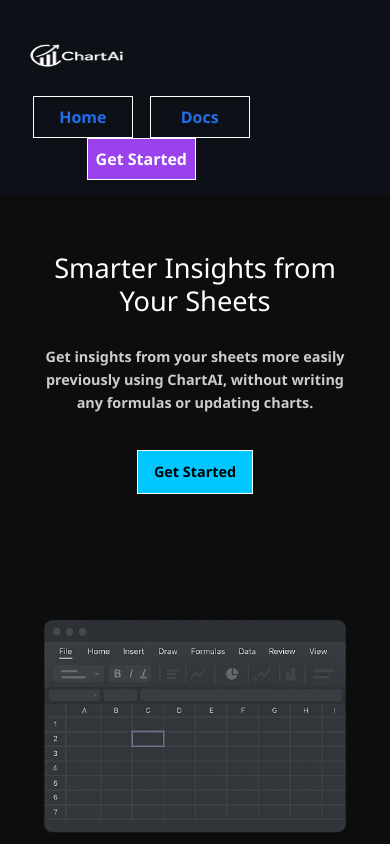
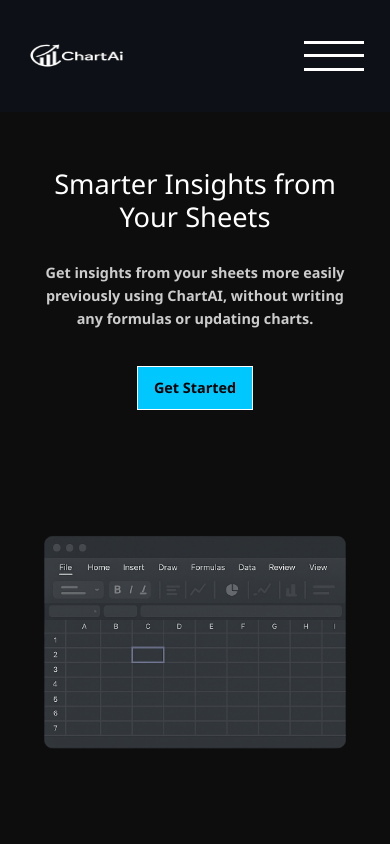
Before and after one commit to Devil9766/ChartAI, a React (Vite) app in the folder ChartAI/: page / in a window 390 px wide. Shown: the top 844 px of the page. Built offline with nearby package versions, Linux system fonts and the light colour scheme; no server answers.

Commit message:
Added basic hamburger menu for small screens

```diff
--- a/ChartAI/src/Components/Login.css
+++ b/ChartAI/src/Components/Login.css
@@ -133,6 +133,5 @@
 
     max-width: 500px;
 
-
 }
 }
--- a/ChartAI/src/Components/Login.jsx
+++ b/ChartAI/src/Components/Login.jsx
@@ -25,7 +25,12 @@
     }
     const handleSubmit = async (e)=>{
         e.preventDefault();
-        if(!data.email){
+
+        const emailRegex = /^[^\s@]+@[^\s@]+\.[^\s@]+$/;
+        if (!emailRegex.test(data.email)) {
+            setError("Please enter a valid email address");
+            return;
+        }else if(!data.email){
             setError("email is required");
             return;
         }else if(!data.password){
--- a/ChartAI/src/Components/Navbar.css
+++ b/ChartAI/src/Components/Navbar.css
@@ -13,6 +13,7 @@
     animation-range-start:100vh;
     animation-range-end:103vh ;
 }
+
 
 
 .navOptions{
@@ -67,6 +68,56 @@
 
 }
 
+#hamburger{
+    visibility: hidden  ;
+    height: 40px;
+    width: 80px;
+    display: flex;
+    flex-direction: column;
+    justify-content: space-around;
+    align-items: center;
+    transform-origin: 1px;
+    transition: 5s ease-in;
+}
+
+.line-1 , .line-2, .line-3{
+    height: 3px;
+    width: 60px;
+    background-color: rgb(255, 255, 255);
+}
+
+@media(max-width : 900px){
+    .navbar{
+        position: relative;
+    }
+    .navOptions{
+        display: none;
+        position: absolute;
+        top: 110px;
+        right: 0;
+        width: 250px;
+        background-color: rgb(60, 59, 59);
+        display: none;
+        flex-direction: column;
+        gap: 10px;
+        padding: 1rem;
+        border: 1px solid #ffffff79;
+        opacity: 1;
+        z-index: 1000;
+        font-size: larger;
+
+    }
+    #hamburger{
+        visibility: visible;
+    }
+
+    .navOptions.visible{
+        display: flex;
+        opacity: 1;
+
+    }
+}
+
 
 @keyframes stickyNav {
     100%{
@@ -76,3 +127,13 @@
     }
 
 }
+
+.rotate-up{
+    transform: rotate(45deg) translate(2px , -3px);
+}
+.rotate-down{
+    transform: rotate(-45deg) translate(-6px, 11px) ;
+}
+.fade-out{
+    opacity: 0;
+}
--- a/ChartAI/src/Components/Navbar.jsx
+++ b/ChartAI/src/Components/Navbar.jsx
@@ -5,6 +5,7 @@
 import { useAuth } from "./Context/AuthContext";
 
 export default function Navbar(){
+    const[openHam , setOpenHam] = useState(false);
     const {user , loading, setUser} = useAuth();
     const [userRole , setUserRole] = useState();
     const nav  = useNavigate();
@@ -21,6 +22,9 @@
             console.log("Logout failed : ",error)
         }
 
+    }
+    const toggleButton = ()=>{
+        setOpenHam(prev => (!prev));
     }
      useEffect(()=>{
         const getRole = async()=>{
@@ -48,7 +52,7 @@
             <div className="navIcon">
             <Link to="/"><img src="/Images/chartai.png" alt="ChartAI Logo" /></Link>
             </div>
-            <div className="navOptions">
+            <div className={openHam ? "navOptions visible" : "navOptions"}>
             <Link className="link" to="/">Home</Link>
             <Link className="link" to="/docs">Docs</Link>
 
@@ -60,6 +64,12 @@
             ) : (
                 <Link className="link span" to="/login">Get Started</Link>
             )}
+
+            </div>
+            <div id="hamburger" onClick={toggleButton}>
+                <div className={openHam ? "line-1 rotate-down" : "line-1"}></div>
+                <div className={openHam ? "line-2 rotate-up" : "line-2"}></div>
+                <div className={openHam ? "line-3 fade-out" : "line-3"}></div>
             </div>
         </div>
         );
--- a/ChartAI/src/Components/Signup.jsx
+++ b/ChartAI/src/Components/Signup.jsx
@@ -14,7 +14,7 @@
     })
     const [ error , setError] = useState("");
     const nav = useNavigate();
-
+    const emailRegex = /^[^\s@]+@[^\s@]+\.[^\s@]+$/;
     const handleChange =(e)=>{
         const{name , value} = e.target;
         setData(prev =>({...prev ,[name]: value }));
@@ -24,6 +24,9 @@
         e.preventDefault();
         if(!data.name){
             setError("Fullname  is required");
+        }else if (!emailRegex.test(data.email)) {
+            setError("Please enter a valid email address");
+            return;
         }else if(!data.email){
             setError("Email is required");
         }else if((!data.password)){
--- a/ChartAI/src/Components/api.js
+++ b/ChartAI/src/Components/api.js
@@ -1,8 +1,10 @@
 import axios from "axios";
 
 const api = axios.create({
-    baseURL : "https://chartai-1sd0.onrender.com",
+    baseURL : "http://localhost:3000",
     withCredentials : true
 })
 
 export default api;
+
+// https://chartai-1sd0.onrender.com
```
